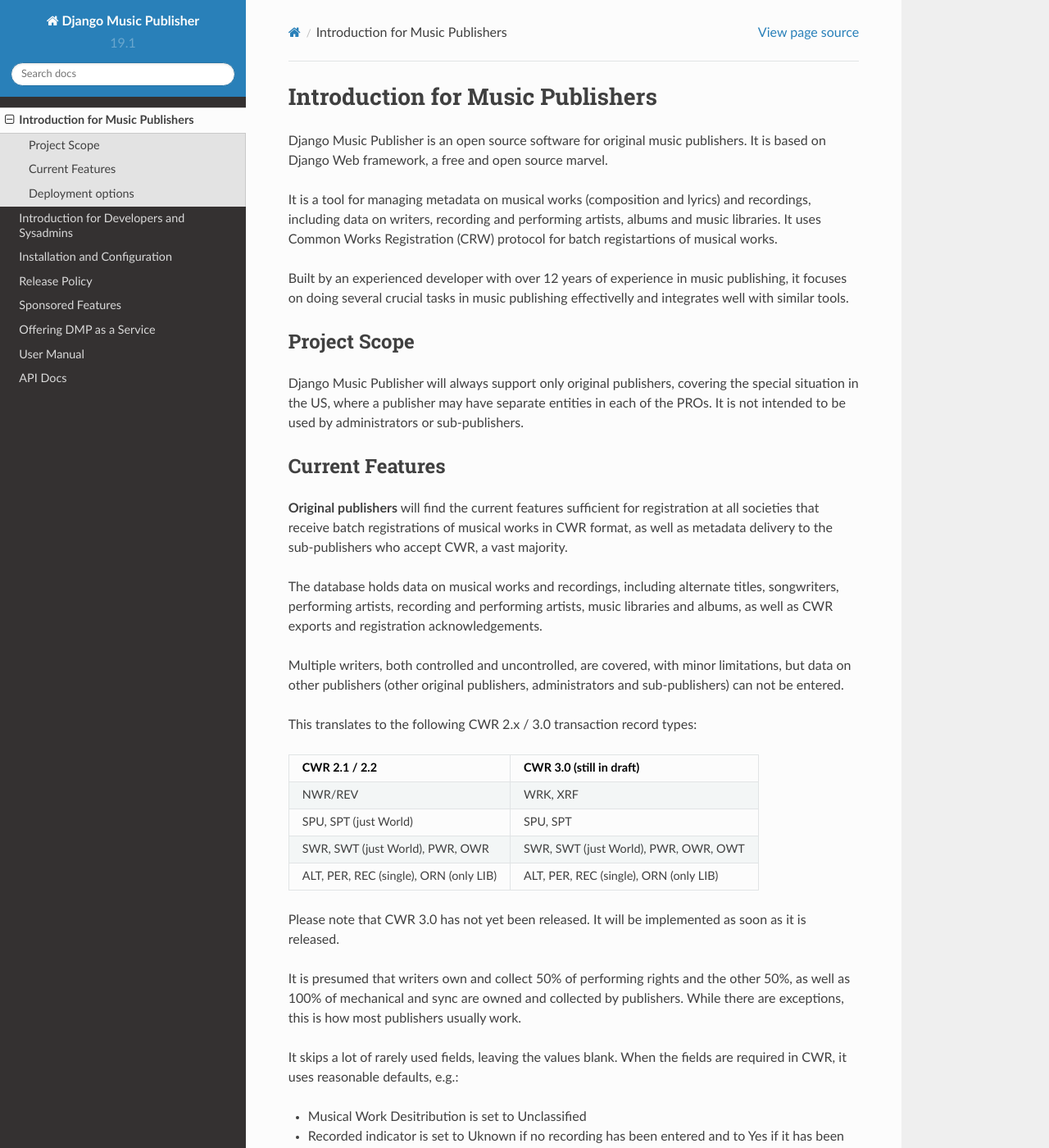
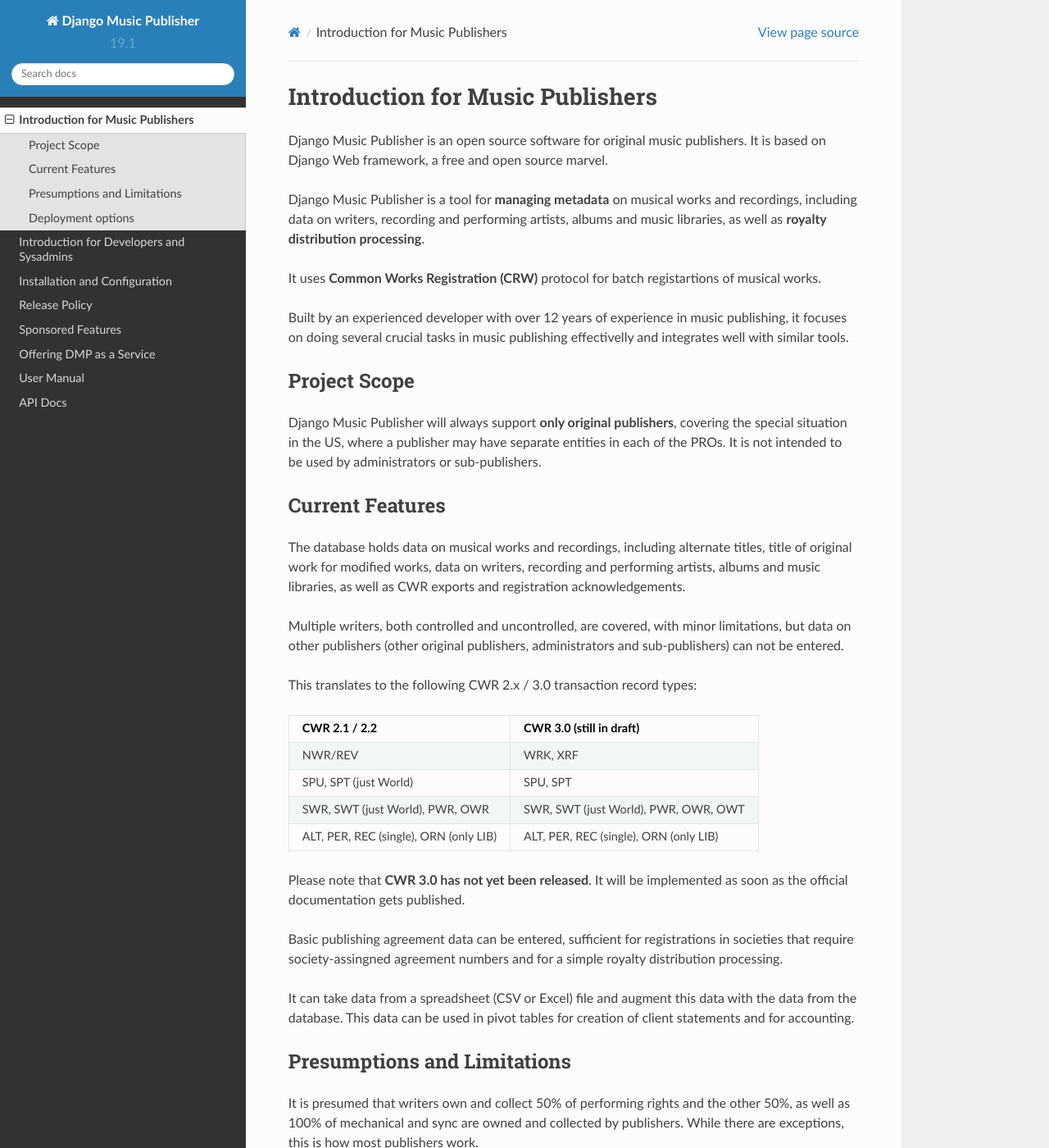
Before and after one commit to matijakolaric-com/django-music-publisher, a Sphinx documentation site: the page built from docs/introduction.rst, in a window 1280 px wide and 1400 px high. Shown: the whole window at 82% size. Built offline with Sphinx 7.4.7 and the Read the Docs theme 2.0.0, drawn with Linux system fonts in a browser that asks for light colours; some of the changed text lies outside the part shown.

Commit message:
documentation update

```diff
--- a/docs/index.rst
+++ b/docs/index.rst
@@ -5,7 +5,7 @@
     :target: https://travis-ci.com/matijakolaric-com/django-music-publisher
     :alt: Build Status
 .. image:: https://readthedocs.org/projects/django-music-publisher/badge/?version=latest
-    :target: https://django-music-publisher.readthedocs.io/en/latest/?badge=latest
+    :target: https://django-music-publisher.readthedocs.io/
     :alt: Documentation Status
 .. image:: https://coveralls.io/repos/github/matijakolaric-com/django-music-publisher/badge.svg?branch=master
     :target: https://coveralls.io/github/matijakolaric-com/django-music-publisher?branch=master
@@ -16,7 +16,9 @@
 .. image:: https://img.shields.io/pypi/v/django-music-publisher.svg
     :target: https://pypi.org/project/django-music-publisher/
 
-Django Music Publisher is an open source software for original music publishers. It is a tool for managing metadata on musical works (composition and lyrics) and recordings, including data on writers, recording and performing artists, albums and music libraries. It uses Common Works Registration (CRW) protocol for batch registartions of musical works.
+Django Music Publisher is an open source software for original music publishers. It is a tool for **managing metadata** on musical works and recordings, including data on writers, recording and performing artists, albums and music libraries, as well as **royalty distribution processing**.
+
+It uses **Common Works Registration (CRW)** protocol for batch registartions of musical works.
 
 .. image:: images/add_work.png
 
--- a/docs/introduction.rst
+++ b/docs/introduction.rst
@@ -3,21 +3,21 @@
 
 Django Music Publisher is an open source software for original music publishers. It is based on Django Web framework, a free and open source marvel.
 
-It is a tool for managing metadata on musical works (composition and lyrics) and recordings, including data on writers, recording and performing artists, albums and music libraries. It uses Common Works Registration (CRW) protocol for batch registartions of musical works.
+Django Music Publisher is a tool for **managing metadata** on musical works and recordings, including data on writers, recording and performing artists, albums and music libraries, as well as **royalty distribution processing**.
+
+It uses **Common Works Registration (CRW)** protocol for batch registartions of musical works.
 
 Built by an experienced developer with over 12 years of experience in music publishing, it focuses on doing several crucial tasks in music publishing effectivelly and integrates well with similar tools.
 
 Project Scope
 +++++++++++++++++++++++++++++++++++++++++++++++++++++++++++++++++++++++++++++++
 
-Django Music Publisher will always support only original publishers, covering the special situation in the US, where a publisher may have separate entities in each of the PROs. It is not intended to be used by administrators or sub-publishers.
+Django Music Publisher will always support **only original publishers**, covering the special situation in the US, where a publisher may have separate entities in each of the PROs. It is not intended to be used by administrators or sub-publishers.
 
 Current Features
 +++++++++++++++++++++++++++++++++++++++++++++++++++++++++++++++++++++++++++++++
 
-**Original publishers** will find the current features sufficient for registration at all societies that receive batch registrations of musical works in CWR format, as well as metadata delivery to the sub-publishers who accept CWR, a vast majority.
-
-The database holds data on musical works and recordings, including alternate titles, songwriters, performing artists, recording and performing artists, music libraries and albums, as well as CWR exports and registration acknowledgements.
+The database holds data on musical works and recordings, including alternate titles, title of original work for modified works, data on writers, recording and performing artists, albums and music libraries, as well as CWR exports and registration acknowledgements.
 
 Multiple writers, both controlled and uncontrolled, are covered, with minor limitations, but data on other publishers (other original publishers, administrators and sub-publishers) can not be entered.
 
@@ -32,10 +32,17 @@
 ALT, PER, REC (single), ORN (only LIB)  ALT, PER, REC (single), ORN (only LIB)
 ======================================  =====================================
 
-Please note that CWR 3.0 has not yet been released. It will be implemented as
-soon as it is released.
+Please note that **CWR 3.0 has not yet been released**. It will be implemented as
+soon as the official documentation gets published.
 
-It is presumed that writers own and collect 50% of performing rights and the other 50%, as well as 100% of mechanical and sync are owned and collected by publishers. While there are exceptions, this is how most publishers usually work.
+Basic publishing agreement data can be entered, sufficient for registrations in societies that require society-assingned agreement numbers and for a simple royalty distribution processing.
+
+It can take data from a spreadsheet (CSV or Excel) file and augment this data with the data from the database. This data can be used in pivot tables for creation of client statements and for accounting.
+
+Presumptions and Limitations
+++++++++++++++++++++++++++++++++++++++++++++++++++++++++++++++++++++++++++++++++++++++
+
+It is presumed that writers own and collect 50% of performing rights and the other 50%, as well as 100% of mechanical and sync are owned and collected by publishers. While there are exceptions, this is how most publishers work.
 
 It skips a lot of rarely used fields, leaving the values blank. When the fields are required in CWR, it uses reasonable defaults, e.g.:
 
@@ -46,13 +53,10 @@
 * First Recording Refusal Indicator is set to No
 * Work for Hire is left empty
 
+Virtually all original publishers in production music and vast majority of small ones in commercial music work this way.
+
 If this is not how you work, then this is not the tool for you, but you are free to extend it for your needs.
 
-While it is your responsibility to make sure these features suit you, virtually all original publishers in production music and vast majority of small ones in commercial music work this way.
-
-Basic publishing agreement data can be entered, sufficient for registrations in societies that require society-assingned agreement numbers and for a simple royalty distribution processing.
-
-It can take data from a spreadsheet (CSV or Excel) file and augment this data with the data from the database. This data can be used in pivot tables for creation of client statements and for accounting.
 
 Deployment options
 ++++++++++++++++++++++++++++++++++++++++++++++++++++++++++++++++++++++++++++++++
--- a/docs/manual.rst
+++ b/docs/manual.rst
@@ -1,10 +1,11 @@
 User Manual
 ############
 
-This manual is aimed at music publishing professionals. It explains how Django Music Publisher is used, but it does not explain how music publishing works.
+This is the user manual for Django Music Publisher, regardless if you installed it yourself or through a specialized platform-as-a-service provider for Django Music Publisher instances, e.g. `DMP Guru <https://dmp.guru>`_.
 
 This manual continues at the point where :ref:`StandaloneDeployment` ended, presuming that Django Music Publisher was installed, migrations performed, a superuser created, predefined permission groups added, and that Django Music Publisher is running.
 
+This manual is in a form of a walkthrough, covering all features. It presumes that the user understands the music industry terms and has already used some web-based tools.
 
 .. toctree::
    :maxdepth: 2
--- a/docs/manual_home.rst
+++ b/docs/manual_home.rst
@@ -6,14 +6,14 @@
 
    Default log-in view
 
-The first screen that appears is the log-in screen. Please log in with the credentials you provided for the superuser during the istallation.
+The first screen that appears is the log-in screen. Please log in with the credentials you provided during the installation.
 
 .. figure:: /images/dmp_home.png
    :width: 100%
 
    Home view for superusers
 
-The ``home view`` will show up after a succesfull login, in this example, it is the view superusers see. Depending on permissions, other users will see only a subset of the options present here.
+The ``home view`` will show up after a succesfull login, in this example, it is the view superusers see. Depending on permissions, users will see only a subset of the options present here.
 
 In the header, the left part shows the name of the (main) publisher, and the right has the name of the current user as well as links for changing the password and logging out. This header is present in all views.
 
```
Also changed, not shown: README.rst (+6 -1 lines), docs/manual_works_list.rst (+6 -2 lines), 1 other file.
